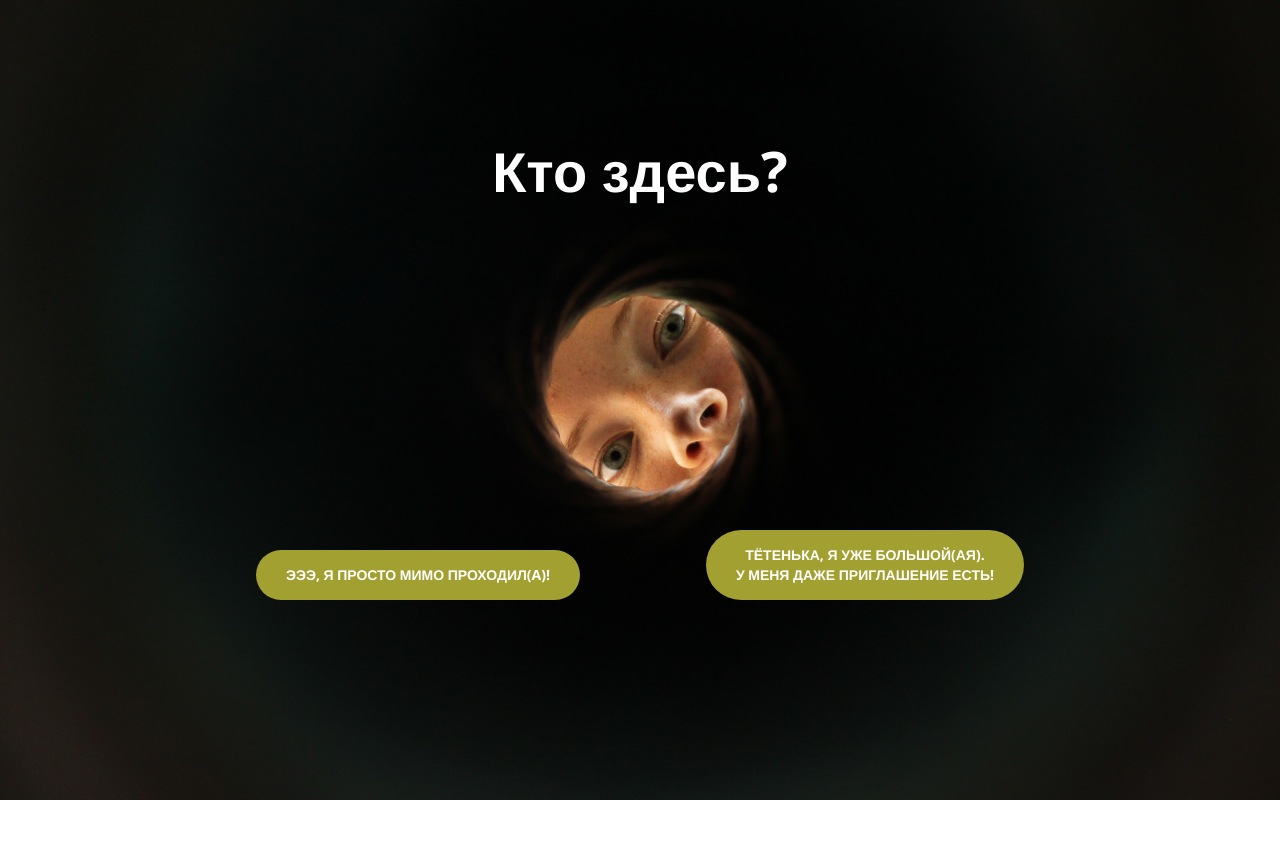
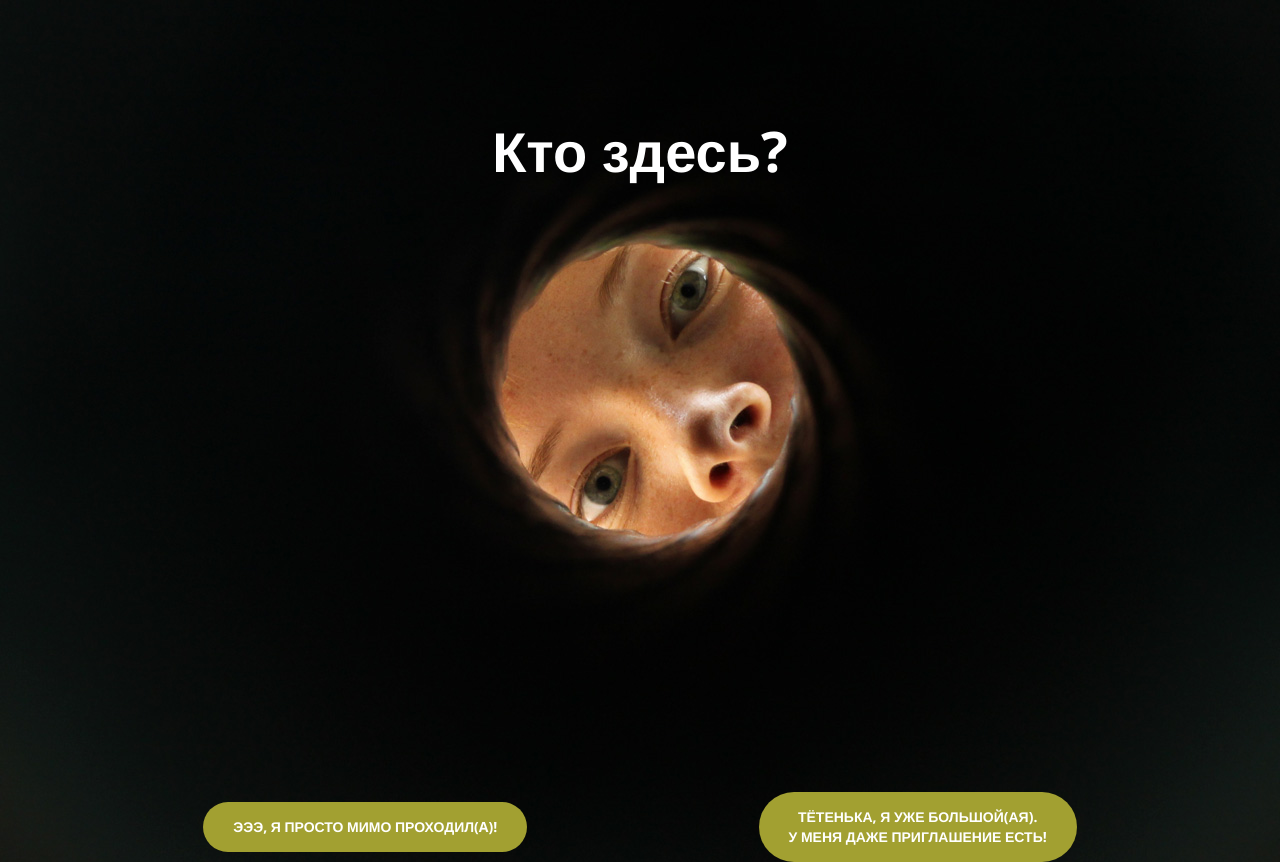
Before and after one commit to SabareeshSS/wedding, a website: page index.html in a window 1280 px wide. Before the commit the page ends 800 px from the top, so only its background shows below. Drawn offline with nearby package versions, Linux system fonts and the light colour scheme.

Commit message:
index.html and bye.html structures were modified for better appearance, style slightly changed

```diff
--- a/css/creative.css
+++ b/css/creative.css
@@ -160,11 +160,14 @@ header {
   color: white;
 }
 
-header#hello{
-background-image: url('../img/header1.jpg')
+#hello{
+background-image: url('../img/header1.jpg');
+background-position: center;
+width: 100%;
+min-height: auto;
 }
 
-header#bye {
+#bye {
   background-image: url('../img/header2.jpg');
 }
 
@@ -385,7 +388,7 @@ fieldset[disabled] .btn-primary:active,
 .btn-primary.disabled.active,
 .btn-primary[disabled].active,
 fieldset[disabled] .btn-primary.active {
-  background-color: #F05F40;
+  background-color: #F05F4#F05F400;
   border-color: #F05F40;
 }
 .btn-primary .badge {
@@ -425,32 +428,28 @@ body {
 }
 
 #decline {
-  position: absolute;
-  left: 20%;
-  bottom: -200px;
+  position: relative;
+  left: -10%;
+  top: 600px;
 }
 
 #accept {
-  position: absolute;
-  right: 20%;
-  bottom: -200px;
+  position: relative;
+  right: -10%;
+  top: 600px;
 }
 
 #who {
-position: absolute;
-left: 30%;
-right: 30%;
-top: 15%;
 font-weight: 700;
 font-size: 400%;
+color: white;
 }
 
 #bb {
-  position: absolute;
-  bottom: 10%;
-  left: 33%;
-  right: 33%;
   font-weight: 700;
-  text-transform: uppercase;
+  font-size: 400%;
+  color: white;
+  position: relative;
+  top: 650px;
 
 }
--- a/index.html
+++ b/index.html
@@ -20,17 +20,20 @@
     <!-- Theme CSS -->
     <link href="css/creative.css" rel="stylesheet">
 </head>
-<body>
-<header id="hello">
-	<h1 id="who">Кто здесь?</h1>
-        <div class="header-content">
-        	<div class="header-content-inner">
-                <!--<hr>-->
-                <!--<p></p>-->
-                <a id="decline" href="bye.html" class="btn btn-primary btn-xl page-scroll">Эээ, я просто мимо проходил(a)!</a>
-                <a id="accept" href="main.html" class="btn btn-primary btn-xl page-scroll">Тётенька, я уже большой(ая).<br> У меня даже приглашение есть!</a>
-            </div>
-        </div>
-    </header>
+
+<body id="hello">
+
+    <section>
+    	<div class="container">
+    		<div class="row">
+    			<div class="col-lg-12 text-center">
+    			<h1 id="who">Кто здесь?</h1>
+    			<a id="decline" href="bye.html" class="btn btn-primary btn-xl">Эээ, я просто мимо проходил(a)!</a>
+                <a id="accept" href="main.html" class="btn btn-primary btn-xl ">Тётенька, я уже большой(ая).<br> У меня даже приглашение есть!</a>
+                </div>
+    		</div>
+    	</div>
+    </section>
+
 </body>
 </html>
```
Also changed, not shown: bye.html (+10 -7 lines), main.html (+3 -2 lines).
